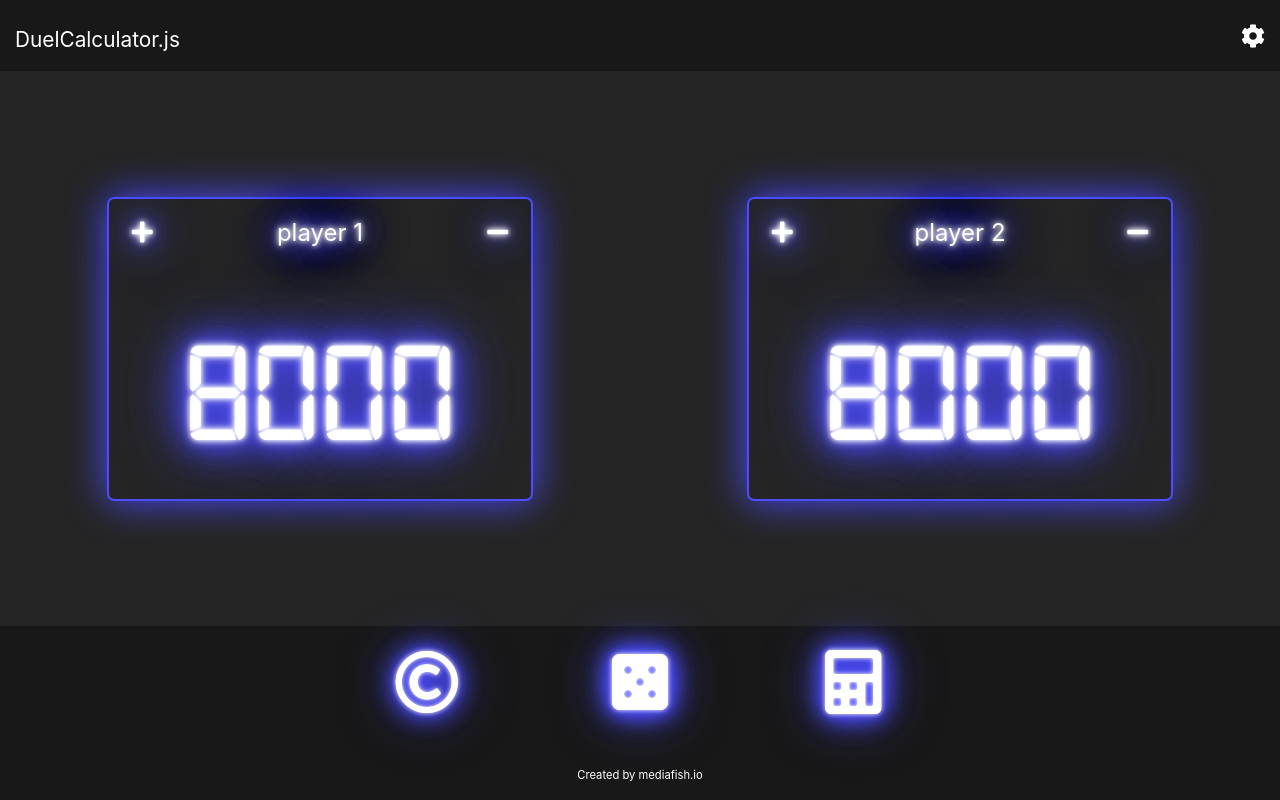
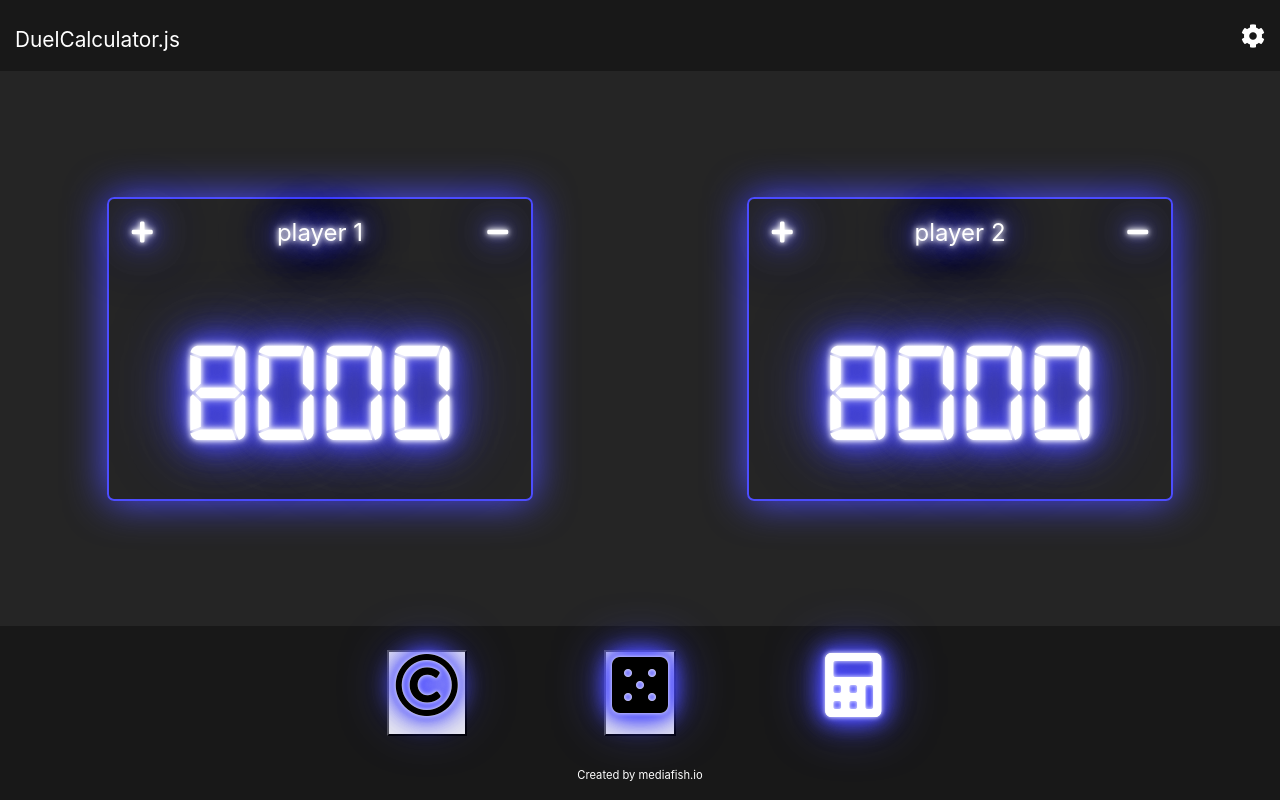
Before and after one commit to hjrdave/DuelCalculator, a React (Create React App) app: page / in a window 1280 px wide. Built offline with nearby package versions, Linux system fonts and the light colour scheme.

Commit message:
made utilties a child of score.  Rigged up utitlity bar dice and coin to show view when clicked

```diff
--- a/src/App.scss
+++ b/src/App.scss
@@ -23,5 +23,5 @@
 @import './components/score/_score.scss';
 @import './components/score/calculator/_calculator.scss';
 @import './components/score/players/_players.scss';
-@import './components/utilities/_utilities.scss';
+@import './components/score/utilities/_utilities.scss';
 @import './components/footer/_footer.scss';
--- a/src/components/score/score.js
+++ b/src/components/score/score.js
@@ -1,7 +1,7 @@
 import React, { Component } from 'react';
 import Calculator from './calculator/calculator.js';
 import Players from './players/players.js';
-import Utilities from '../utilities/utilities';
+import Utilities from './utilities/utilities.js';
 
 class Score extends Component {
   constructor(props){
@@ -19,7 +19,6 @@ class Score extends Component {
     this.setState({
       view: value
     });
-    //alert(value);
   }
 
   handleCalcType = (value) => {
@@ -62,7 +61,6 @@ class Score extends Component {
               <div className="col-12 score players-container">
                 <div className="row d-flex justify-content-around">
                     <Players
-                      //showCalculator = { this.showCalculator }
                       handleCalcType = {this.handleCalcType}
                       lifepoints = {this.state.lifepoints[0]}
                       players = {this.state.players}
@@ -73,7 +71,6 @@ class Score extends Component {
                       handleView = {this.handleView}
                     />
                     <Players
-                     // showCalculator = { this.showCalculator }
                       handleCalcType = {this.handleCalcType}
                       lifepoints = {this.state.lifepoints[1]}
                       players = {this.state.players}
@@ -87,14 +84,16 @@ class Score extends Component {
               </div>
               <div className="col-12 utilities-container">
                 <div className="row">
-                  <Utilities />
+                  <Utilities
+                    handleView = {this.handleView}
+                  />
                 </div>
               </div>
             </div>
 
           );
       }
-      if(this.state.view === "calculator"){
+      else if(this.state.view === "calculator"){
         return(
           <div className="scoreContainer row d-flex align-items-center">
               <div className="col-12 score players-container">
@@ -113,6 +112,26 @@ class Score extends Component {
                 </div>
         );
       }
+      else if(this.state.view === "utilities-coin"){
+        return(
+          <div className="scoreContainer row d-flex align-items-center">
+             <Utilities
+             name= {"cointoss"}
+             handleView = {this.handleView}
+             />
+          </div>
+        );
+      }
+      else if(this.state.view === "utilities-dice"){
+        return(
+          <div className="scoreContainer row d-flex align-items-center">
+             <Utilities
+             name= {"dicethrow"}
+             handleView = {this.handleView}
+             />
+          </div>
+        );
+      }
     }
   }
 
--- /dev/null
+++ b/src/components/score/utilities/cointoss/cointoss.js
@@ -0,0 +1,19 @@
+import React, { Component } from 'react';
+
+class Cointoss extends Component {
+  render() {
+    return (
+        <div className="row pt-4 pb-4 d-flex justify-content-center">
+        <div className="col-8">
+            <div className="row">
+                <div className="col-12">
+                    <p>coin toss</p>
+                </div>
+            </div>
+          </div>
+        </div>
+    );
+  }
+}
+
+export default Cointoss;
--- /dev/null
+++ b/src/components/score/utilities/utilities.js
@@ -0,0 +1,44 @@
+import React, { Component } from 'react';
+import Cointoss from './cointoss/cointoss.js';
+
+class Utilities extends Component {
+  constructor(props){
+    super(props);
+    this.state = {
+      toolView: "default"
+    };
+  }
+  render() {
+    if(this.props.name === 'cointoss'){
+      return(
+        <div className="col-12">
+          <Cointoss />
+        </div>
+      )
+    }
+    else if(this.props.name === 'dicethrow'){
+      return(
+        <div className="col-12">
+         <p>dice</p>
+        </div>
+      )
+    }
+    return (
+      <div className="col-12">
+        <div className="row d-flex justify-content-center align-items-center utilitybar">
+          <div className="col-2 d-flex justify-content-center align-items-center p-4">
+              <button onClick={() => this.props.handleView('utilities-coin')}><p><i className="far fa-copyright"></i></p></button>
+          </div>
+          <div className="col-2 d-flex justify-content-center align-items-center p-4">
+              <button onClick={() => this.props.handleView('utilities-dice')}><p><i className="fas fa-dice-five"></i></p></button>
+          </div>
+          <div className="col-2 d-flex justify-content-center align-items-center p-4">
+              <p><i class="fas fa-calculator"></i></p>
+          </div>
+        </div>
+      </div>
+    );
+  }
+}
+
+export default Utilities;
--- a/src/components/utilities/utilities.js
+++ /dev/null
@@ -1,23 +0,0 @@
-import React, { Component } from 'react';
-
-class Utilities extends Component {
-  render() {
-    return (
-      <div className="col-12">
-        <div className="row d-flex justify-content-center align-items-center utilitybar">
-          <div className="col-2 d-flex justify-content-center align-items-center p-4">
-              <p><i className="far fa-copyright"></i></p>
-          </div>
-          <div className="col-2 d-flex justify-content-center align-items-center p-4">
-              <p><i className="fas fa-dice-five"></i></p>
-          </div>
-          <div className="col-2 d-flex justify-content-center align-items-center p-4">
-              <p><i class="fas fa-calculator"></i></p>
-          </div>
-        </div>
-      </div>
-    );
-  }
-}
-
-export default Utilities;
```
Also changed, not shown: src/components/score/utilities/_utilities.scss (renamed from src/components/utilities/_utilities.scss), src/components/score/utilities/cointoss/_cointoss.scss (added).
